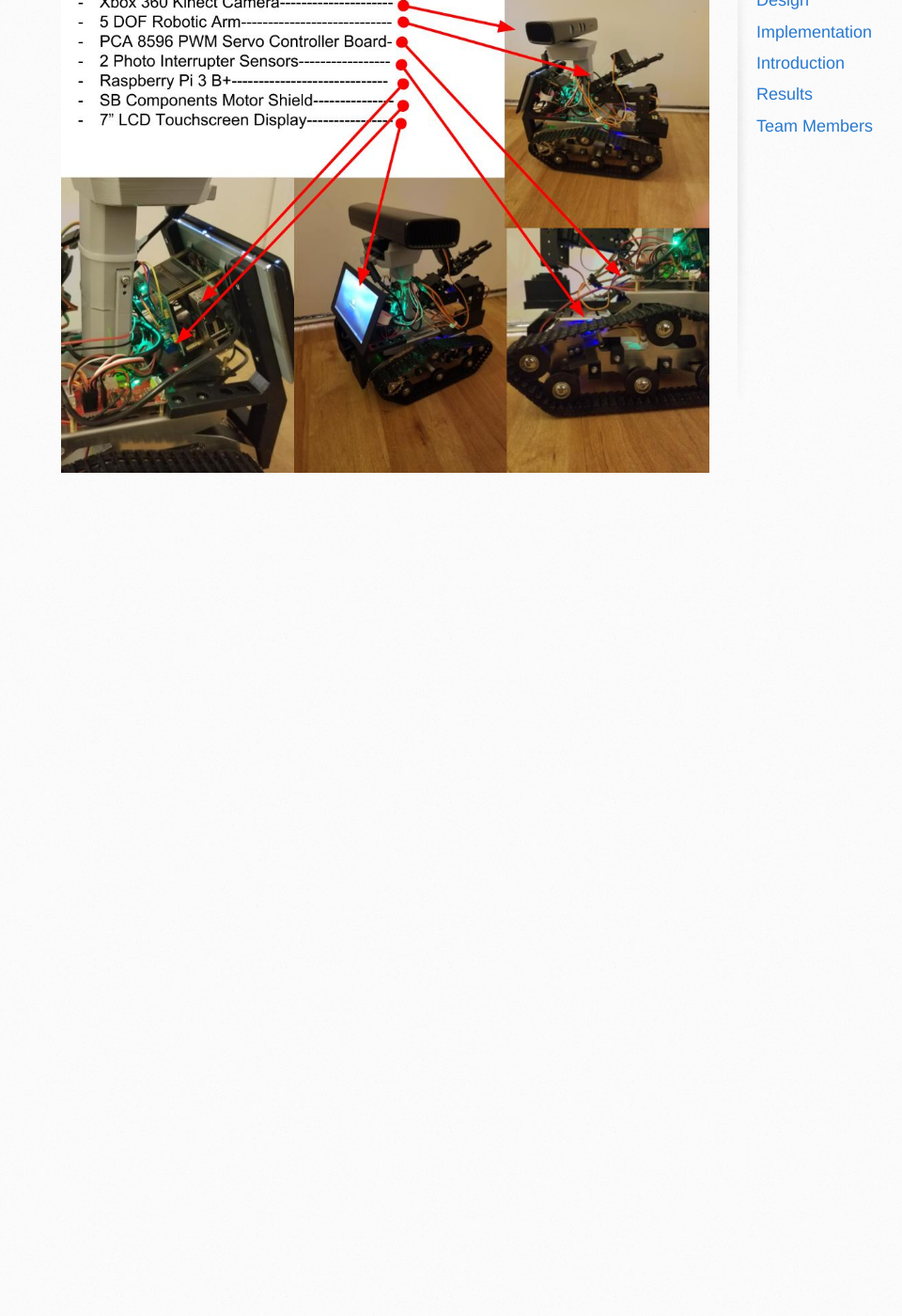
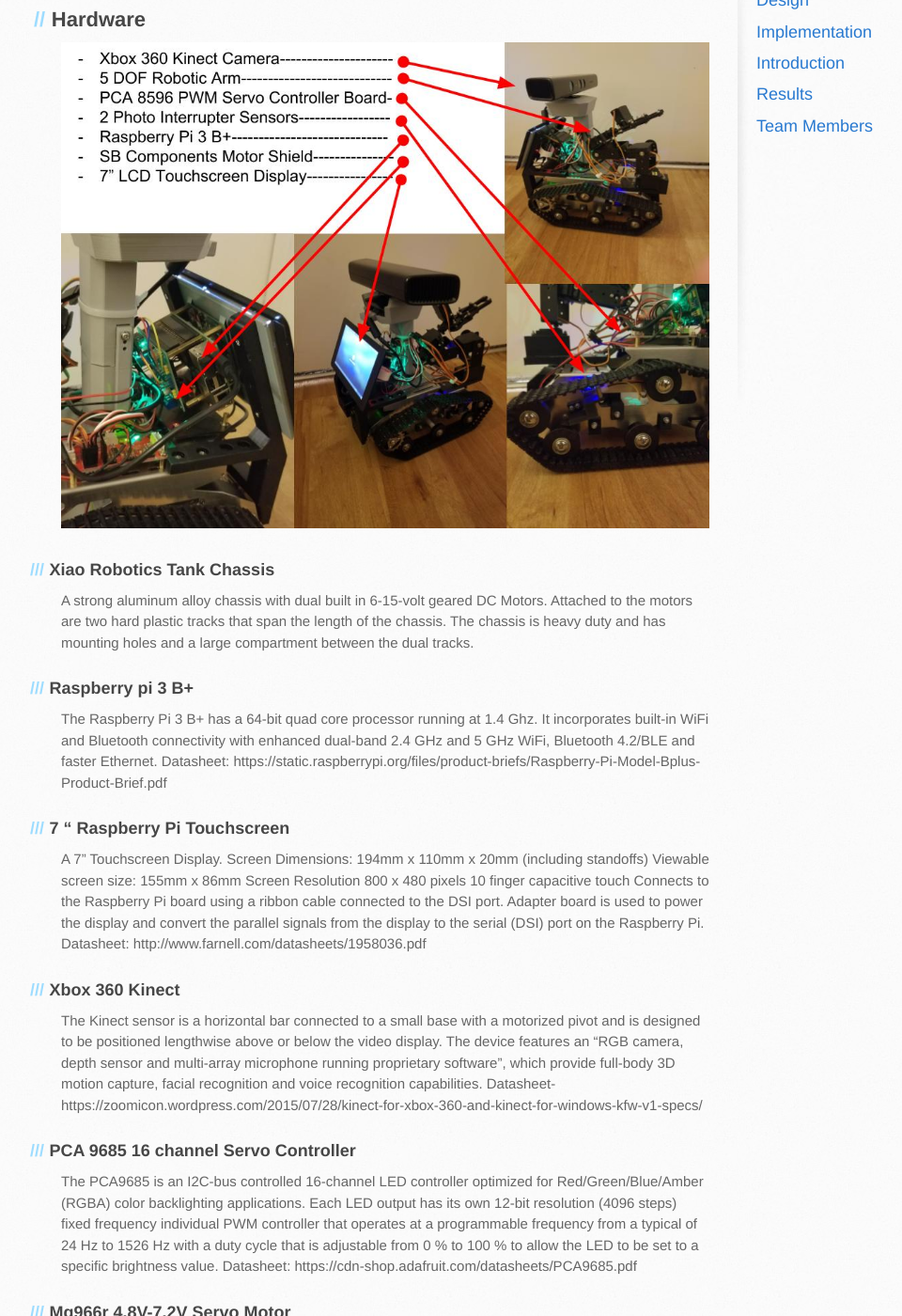
Before and after one commit to raymondbacco/106Arobot, a Jekyll site: the page built from docs/implementation.md, in a window 1280 px wide and 1400 px high, scrolled down 348 px. Shown: the whole window at 94% size, without its empty margins (105-1065 px from the left). Built offline with Jekyll 4.4.1, drawn with Linux system fonts in a browser that asks for light colours; our own code applies the rules of GitHub Pages for plain Markdown files; the repository's description, which GitHub fills in, is left out; before the commit the page ends 900 px from its top, so only the background shows below that; some of the changed text lies outside the part shown.

Commit message:
Update implementation.md

```diff
--- a/docs/implementation.md
+++ b/docs/implementation.md
@@ -1,3 +1,47 @@
 # Implementation
 
+## Hardware
 ![Robot Hardware](/assets/images/robot-hardware.jpg)
+
+### Xiao Robotics Tank Chassis
+
+A strong aluminum alloy chassis with dual built in 6-15-volt geared DC Motors. Attached to the motors are two hard plastic tracks that span the length of the chassis. The chassis is heavy duty and has mounting holes and a large compartment between the dual tracks.
+
+### Raspberry pi 3 B+
+
+The Raspberry Pi 3 B+ has a 64-bit quad core processor running at 1.4 Ghz. It incorporates built-in WiFi and Bluetooth connectivity with enhanced dual-band 2.4 GHz and 5 GHz WiFi, Bluetooth 4.2/BLE and faster Ethernet.
+Datasheet: https://static.raspberrypi.org/files/product-briefs/Raspberry-Pi-Model-Bplus-Product-Brief.pdf
+
+### 7 “ Raspberry Pi Touchscreen
+
+A 7” Touchscreen Display. Screen Dimensions: 194mm x 110mm x 20mm (including standoffs) Viewable screen size: 155mm x 86mm Screen Resolution 800 x 480 pixels 10 finger capacitive touch Connects to the Raspberry Pi board using a ribbon cable connected to the DSI port. Adapter board is used to power the display and convert the parallel signals from the display to the serial (DSI) port on the Raspberry Pi.
+Datasheet: http://www.farnell.com/datasheets/1958036.pdf
+
+### Xbox 360 Kinect
+
+The Kinect sensor is a horizontal bar connected to a small base with a motorized pivot and is designed to be positioned lengthwise above or below the video display. The device features an "RGB camera, depth sensor and multi-array microphone running proprietary software", which provide full-body 3D motion capture, facial recognition and voice recognition capabilities.
+Datasheet- https://zoomicon.wordpress.com/2015/07/28/kinect-for-xbox-360-and-kinect-for-windows-kfw-v1-specs/
+
+### PCA 9685 16 channel Servo Controller
+
+The PCA9685 is an I2C-bus controlled 16-channel LED controller optimized for Red/Green/Blue/Amber (RGBA) color backlighting applications. Each LED output has its own 12-bit resolution (4096 steps) fixed frequency individual PWM controller that operates at a programmable frequency from a typical of 24 Hz to 1526 Hz with a duty cycle that is adjustable from 0 % to 100 % to allow the LED to be set to a specific brightness value.
+Datasheet: https://cdn-shop.adafruit.com/datasheets/PCA9685.pdf
+
+### Mg966r 4.8V-7.2V Servo Motor
+
+This High-Torque MG996R Digital Servo features metal gearing resulting in extra high 10kg stalling torque in a tiny package. The MG996R features upgraded shock-proofing and a redesigned PCB and IC control system that make it much more accurate. The gearing and motor have also been upgraded to improve dead bandwidth and centering. The unit comes complete with 30cm wire and 3 pin 'S' type female header connector that fits most receivers.
+Datasheet: https://www.electronicoscaldas.com/datasheet/MG996R_Tower-Pro.pdf
+
+### SunFounder Photo-interrupter Sensor Module
+
+A photo-interrupter is a sensor that arranges light-emitting component and light-receiving component face-to-face and packages them together. It applies the principle that light is interrupted when an object passes through the sensor. Therefore, photo-interrupters are widely used in many fields like speed measurement.
+Website: https://www.sunfounder.com/learn/lesson-12-photo-interrupter-sensor-kit-v2-0-for-b-plus.html
+
+### Custom Made Parts
+
+*Specially measured and 3d printed mount for the photo Interrupters.
+*Specially designed mounts for the Raspberry Pi touchscreen.
+*Specially designed mount and offset for the Xbox 360 Kinect.
+*Specially designed front battery holder designed to also mount a ultrasonic sensor if desired.
+*Specially designed battery holders on the bottom of the robot.
+*3d Printed arm mount designed to add a fifth servo for increased mobility.
```
